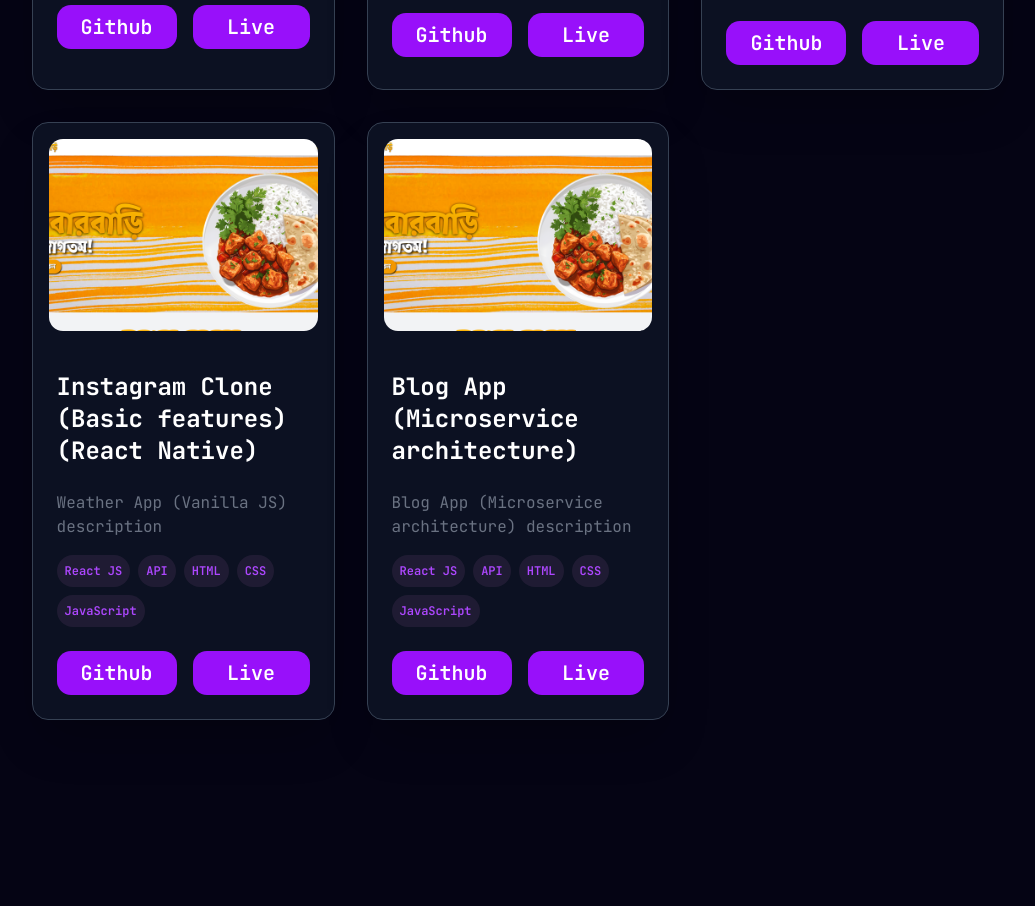
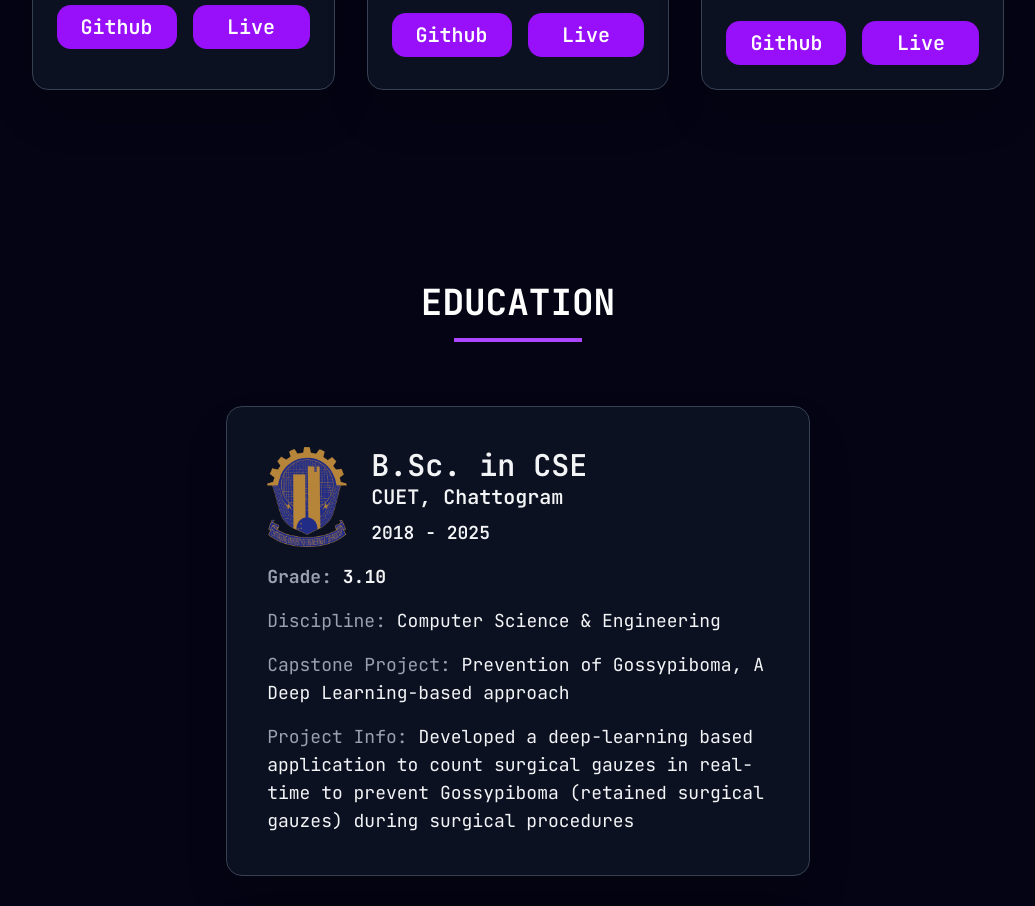
Before and after one commit to shahirsizan/portfolio-new, a React (Vite) app: page / in a window 1280 px wide. Shown: the part 3520-4426 px from the top of the page, without its empty margins (122-1157 px from the left). Built offline with nearby package versions, Linux system fonts and the light colour scheme.

Commit message:
constants updated

```diff
--- a/src/constants.js
+++ b/src/constants.js
@@ -51,7 +51,7 @@ import metacertlogo from "./assets/certificates/meta.png";
 // Projects
 import khabarbariimage from "./assets/work_logo/khabarbari/1.png";
 import weatherappimage from "./assets/work_logo/weatherapp/1.png";
-import bgremoverimage from "./assets/work_logo/bgremover/1_2.png";
+import bgremoverimage from "./assets/work_logo/bgremover/2.png";
 
 export const profilepicObj = {
 	profilepic,
@@ -244,7 +244,7 @@ export const certificates = [
 
 export const projects = [
 	{
-		id: 0,
+		id: "khabarbari",
 		title: "Khabar Bari",
 		description:
 			"Food delivery app with cart functionality and bKash sandbox integration",
@@ -255,7 +255,7 @@ export const projects = [
 		liveLink: "https://khabar-bari-frontend.vercel.app/",
 	},
 	{
-		id: 1,
+		id: "bgremover",
 		title: "Background Remover",
 		description: "Image Background Remover description",
 		image: bgremoverimage,
@@ -265,7 +265,7 @@ export const projects = [
 		liveLink: "https://image-background-remover-app.vercel.app/",
 	},
 	{
-		id: 2,
+		id: "weatherapp",
 		title: "Weather App",
 		description: "Weather App (Vanilla JS) description",
 		image: weatherappimage,
@@ -273,22 +273,14 @@ export const projects = [
 		githubLink: "https://github.com/shahirsizan/weatherAppJavascript2025",
 		liveLink: "https://weather-app-javascript2025.vercel.app/",
 	},
-	{
-		id: 3,
-		title: "Instagram Clone (Basic features) (React Native)",
-		description: "Weather App (Vanilla JS) description",
-		image: khabarbariimage,
-		tags: ["React JS", "API", "HTML", "CSS", "JavaScript"],
-		githubLink: "https://github.com/codingmastr/Movie-Recommendation-App",
-		liveLink: "https://movie-recommendation-app-jet.vercel.app/",
-	},
-	{
-		id: 4,
-		title: "Blog App (Microservice architecture)",
-		description: "Blog App (Microservice architecture) description",
-		image: khabarbariimage,
-		tags: ["React JS", "API", "HTML", "CSS", "JavaScript"],
-		githubLink: "https://github.com/codingmastr/Movie-Recommendation-App",
-		liveLink: "https://movie-recommendation-app-jet.vercel.app/",
-	},
+
+	// {
+	// 	id: "blogapp",
+	// 	title: "Blog App (Microservice architecture)",
+	// 	description: "Blog App (Microservice architecture) description",
+	// 	image: khabarbariimage,
+	// 	tags: ["React JS", "API", "HTML", "CSS", "JavaScript"],
+	// 	githubLink: "https://github.com/codingmastr/Movie-Recommendation-App",
+	// 	liveLink: "https://movie-recommendation-app-jet.vercel.app/",
+	// },
 ];
```
